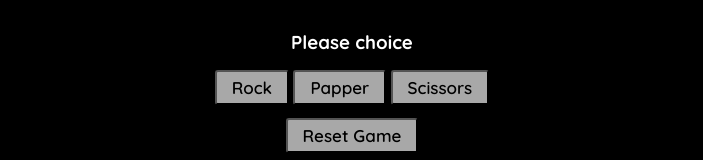
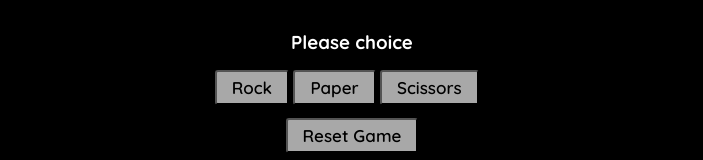
Before and after one commit to sonisetiawan17/rock-paper-scissors, a plain HTML site: page index.html in a window 1280 px wide. Shown: the part 538-698 px from the top of the page, without its empty margins (288-991 px from the left). Drawn offline with Linux system fonts and the light colour scheme; files whose address does not match are found by name.

Commit message:
Edit Button Element
Edit kesalahan penulisan dari button element

```diff
--- a/index.html
+++ b/index.html
@@ -48,7 +48,7 @@
         <div class="choice">
           <h3>Please choice</h3>
           <button id="rock">Rock</button>
-          <button id="paper">Papper</button>
+          <button id="paper">Paper</button>
           <button id="scissors">Scissors</button>
         </div>
         <div class="reset_game">
```
